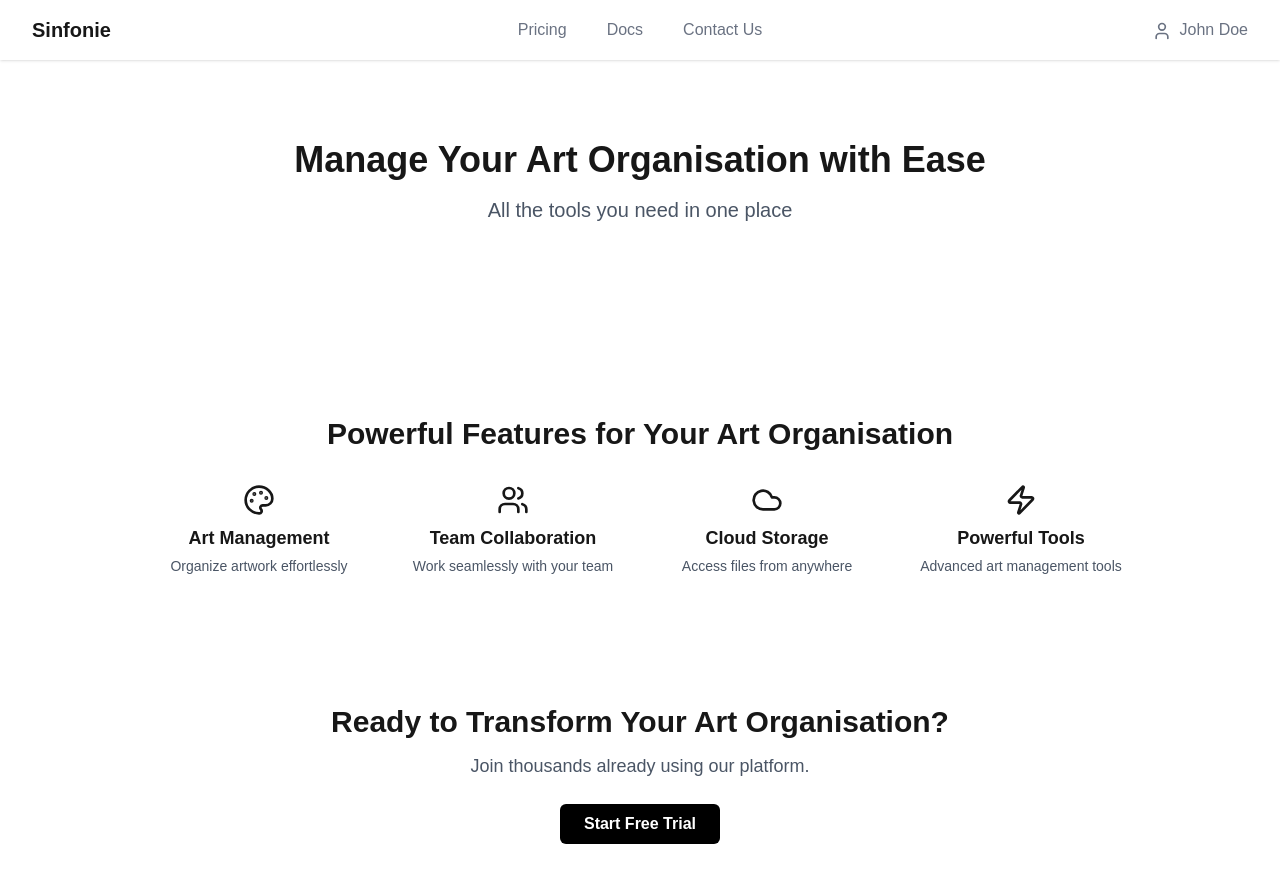
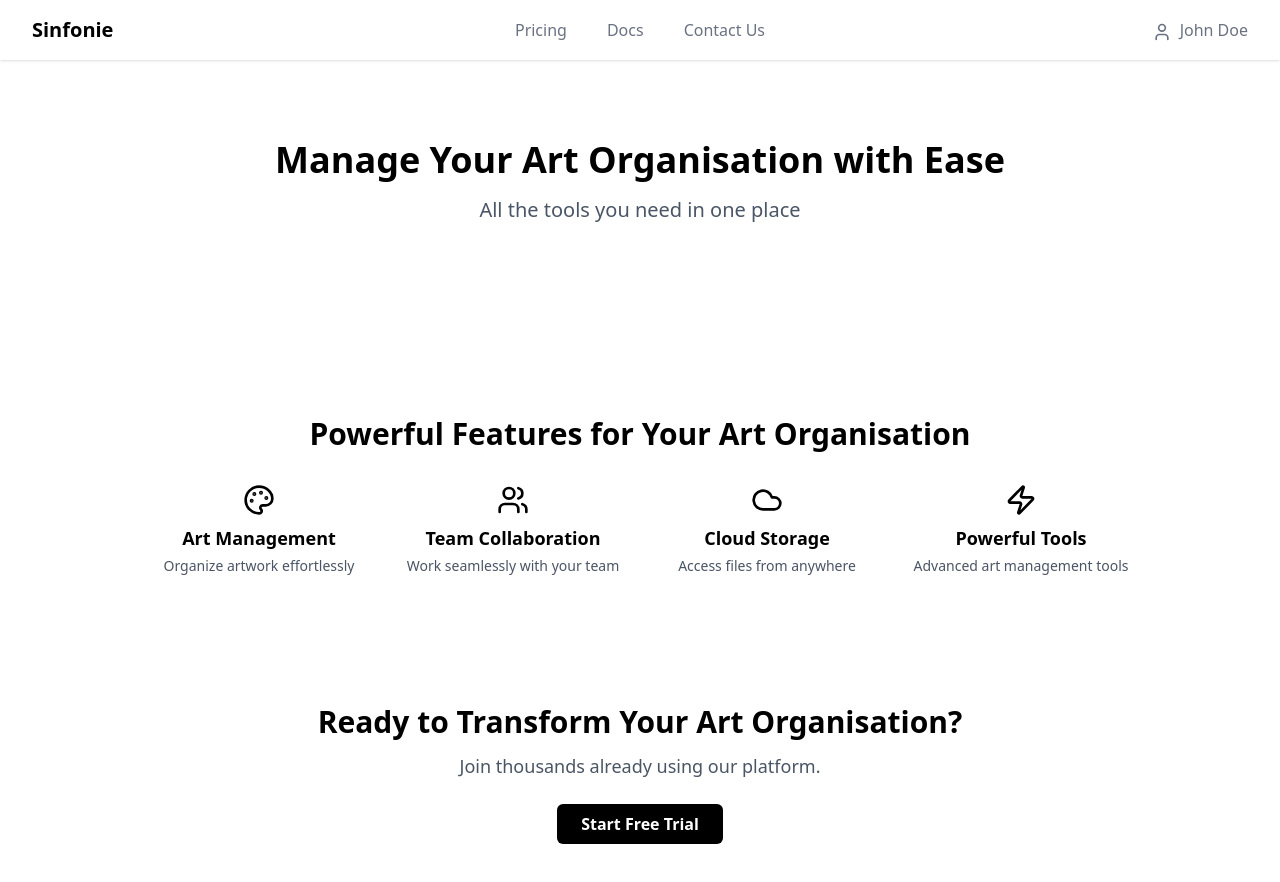
Before and after one commit to himwy/test-appwrite, a Next.js app: page / in a window 1280 px wide. Shown: the top 882 px of the page. Built offline with nearby package versions, Linux system fonts and the light colour scheme; what tailwindcss-animated would draw is missing.

Commit message:
initial fix

```diff
--- a/app/globals.css
+++ b/app/globals.css
@@ -5,23 +5,3 @@
   --background: #ffffff;
   --foreground: #171717;
 }
-
-@theme inline {
-  --color-background: var(--background);
-  --color-foreground: var(--foreground);
-  --font-sans: var(--font-geist-sans);
-  --font-mono: var(--font-geist-mono);
-}
-
-@media (prefers-color-scheme: dark) {
-  :root {
-    --background: #0a0a0a;
-    --foreground: #ededed;
-  }
-}
-
-body {
-  background: var(--background);
-  color: var(--foreground);
-  font-family: Arial, Helvetica, sans-serif;
-}
```
